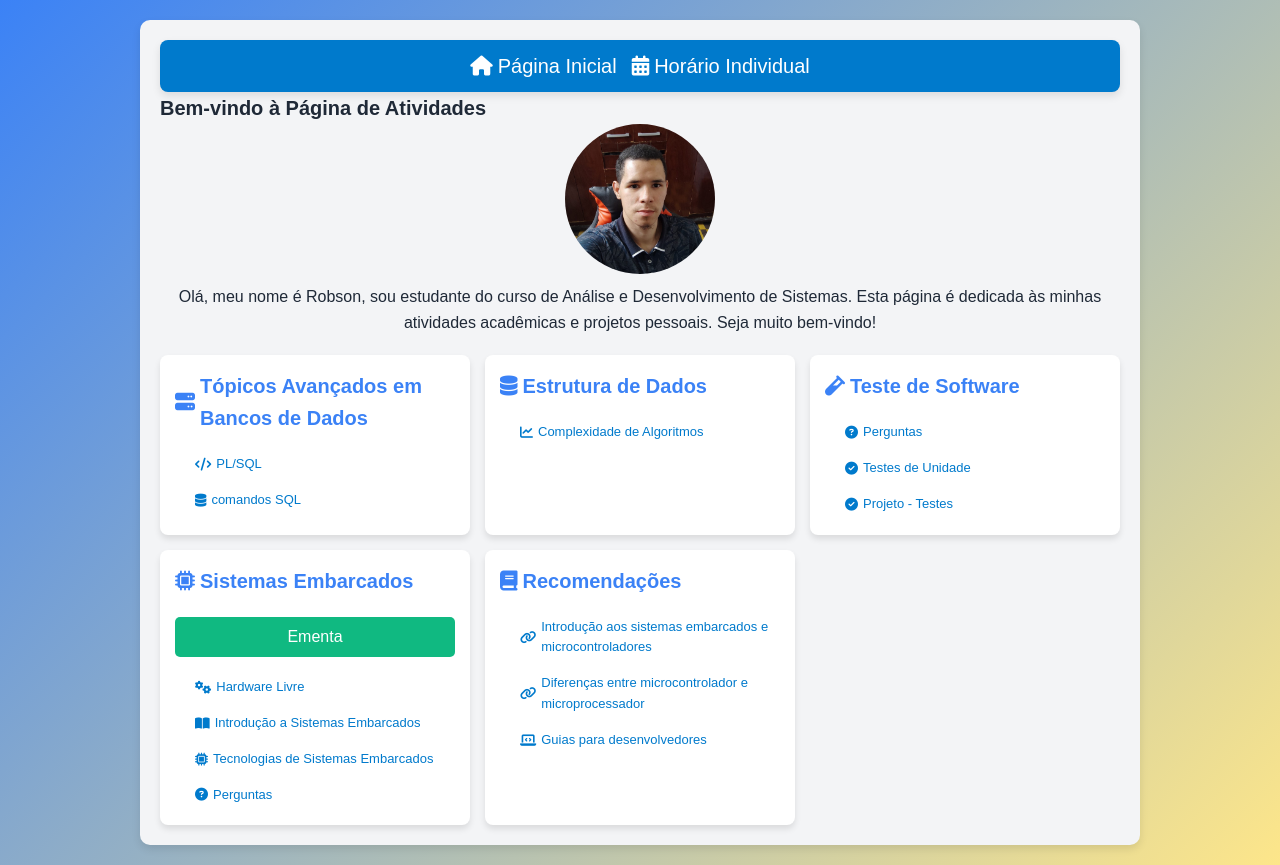
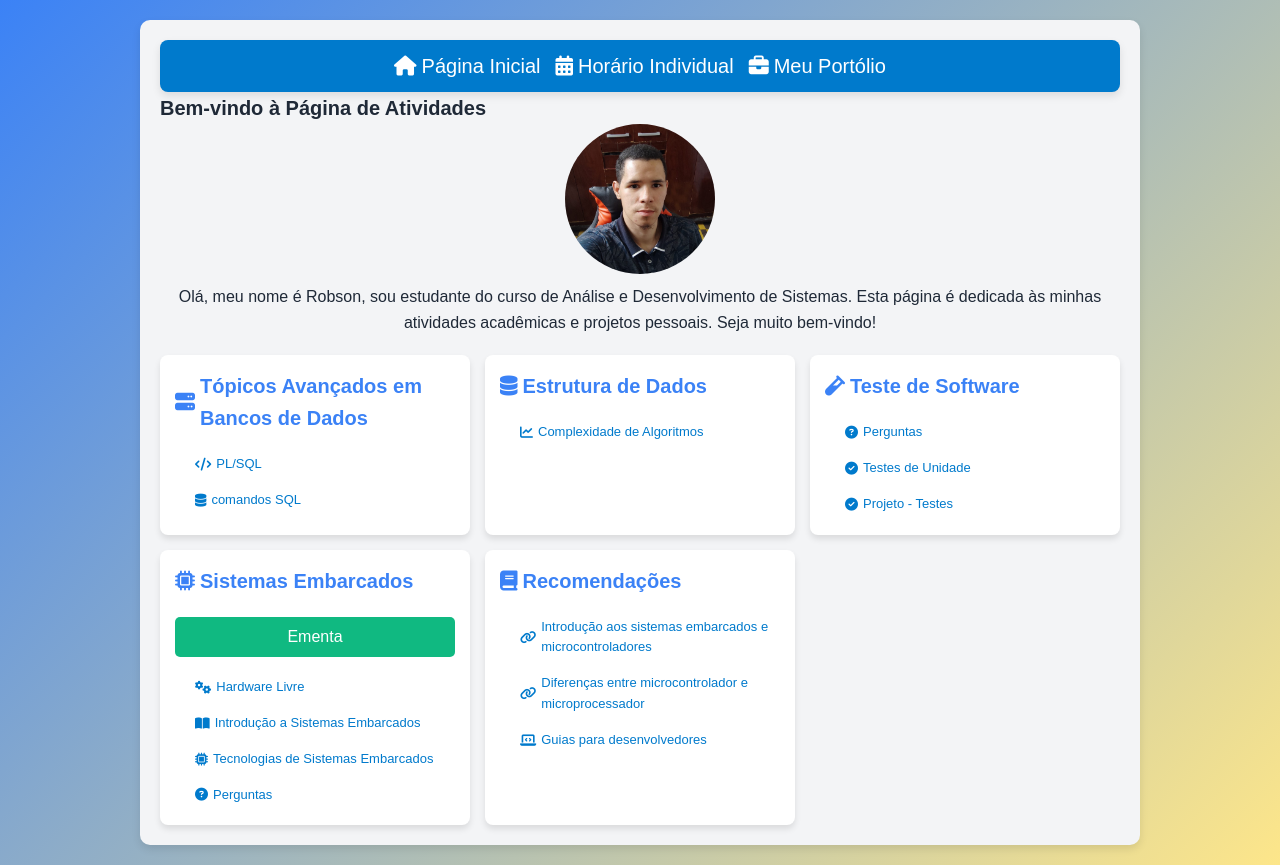
Before and after one commit to rma98/ifpe-ads-activities, a Vue app in the folder subjects/: page /#/ in a window 1280 px wide. Built offline with nearby package versions, Linux system fonts and the light colour scheme.

Commit message:
feat: Update component NavigationMenu.vue

```diff
--- a/subjects/src/components/NavigationMenu.vue
+++ b/subjects/src/components/NavigationMenu.vue
@@ -22,6 +22,11 @@
             </router-link>
           </li>
         </ul>
+      </li>
+      <li>
+        <a href="https://rma98.github.io/robson-dev-portfolio/#/" class="nav-link" target="_blank" rel="noopener noreferrer">
+          <i class="fas fa-briefcase"></i> Meu Portólio
+        </a>
       </li>
     </ul>
   </nav>
```
